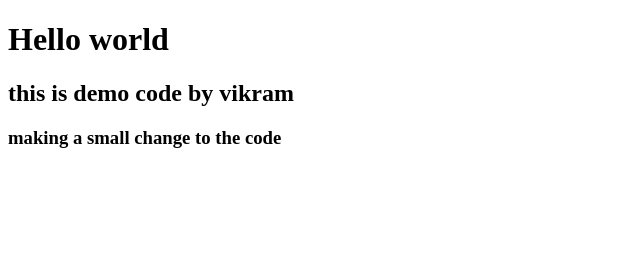
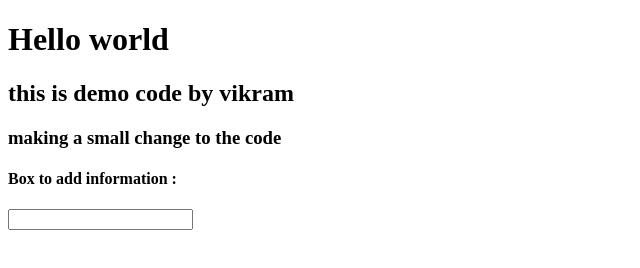
Before and after one commit to vikram-kat/spinnaker-training-demo-app, a plain HTML site: page index.html in a window 1280 px wide. Shown: the whole page, without its empty margins (0-640 px from the left). Drawn offline with Linux system fonts and the light colour scheme.

```diff
--- a/index.html
+++ b/index.html
@@ -11,4 +11,6 @@
         <h2> this is demo code by vikram </h2>
         <h3> making a small change to the code <h3>
 
+        <h4> Box to add information : <h4> <input>
+
 </body>
```
